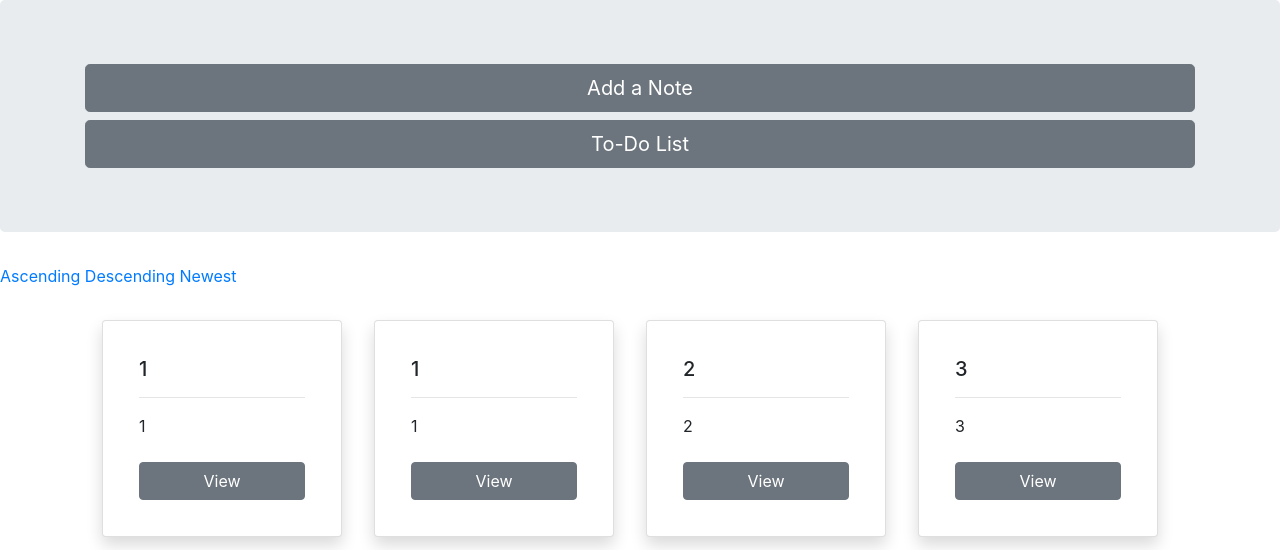
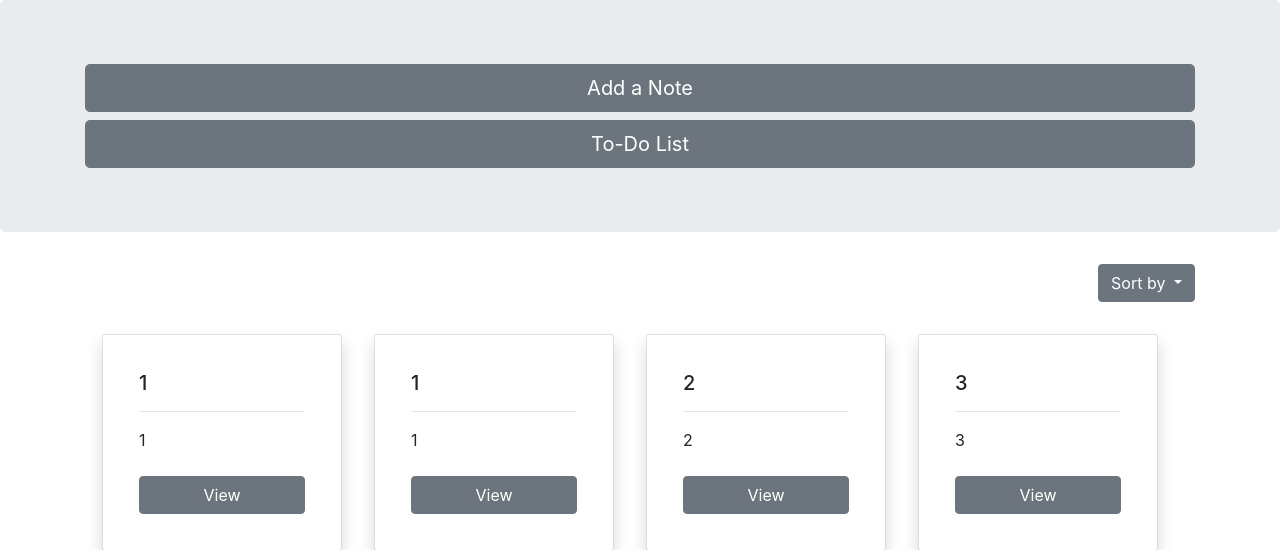
Before and after one commit to janellemarcos/Examo, a Flask app: page /list-note in a window 1280 px wide. Shown: the part 58-608 px from the top of the page. Run offline with Flask 2, Linux system fonts and the light colour scheme; a user stored in the database is signed in; data comes from the database, SQL or seed files in the repository; some libraries are stand-ins or nearby versions.

Commit message:
added css for sort feature

```diff
--- a/myapp/templates/list-note.html
+++ b/myapp/templates/list-note.html
@@ -7,17 +7,27 @@
         <a class="btn btn-lg btn-secondary btn-block" href="/list-todo" role="button">To-Do List</a>
     </div>
 </div>
-<a href="{{ url_for('list_note', sort_option='ascending') }}">Ascending</a>
-<a href="{{ url_for('list_note', sort_option='descending') }}">Descending</a>
-<a href="{{ url_for('list_note', sort_option='newest') }}">Newest</a>
-
+<div class="container" style="text-align:right">
+    <button type="button" class="btn btn-secondary dropdown-toggle" data-toggle="dropdown" aria-haspopup="true"
+        aria-expanded="false">
+        Sort by
+    </button>
+    <div class="dropdown-menu">
+        <a class="dropdown-item" href="{{ url_for('list_note', sort_option='ascending') }}" style="color:black">A-Z</a>
+        <a class="dropdown-item" href="{{ url_for('list_note', sort_option='descending') }}" style="color:black">Z-A</a>
+        <a class="dropdown-item" href="{{ url_for('list_note', sort_option='newest') }}" style="color:black">Newest</a>
+        </li>
+    </div>
+</div>
 <div class="container p-3 row  mx-auto">
     {% for note in list_note %}
     <ul class="list-group m-3">
         <div class="card shadow p-3 mb-5 bg-white rounded" style="width: 15rem;">
             <div class="card-body">
                 <div class="card-block">
-                    <h5 class="card-title" text="Title"><div>{{ note.title }}</div></h5>
+                    <h5 class="card-title" text="Title">
+                        <div>{{ note.title }}</div>
+                    </h5>
                     <hr />
                     <div>{{ note.description }}</div><br />
                     <a href="{{'/show-note/%s'%note.id }}" class="btn btn-secondary btn-block">View</a>
```
